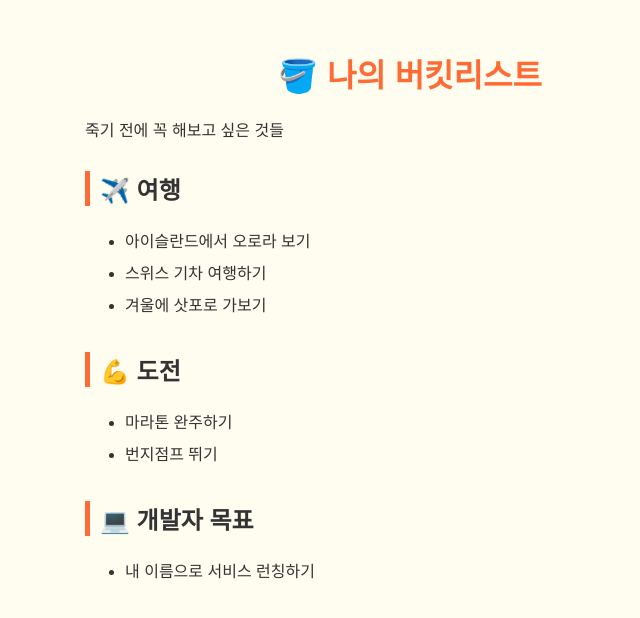
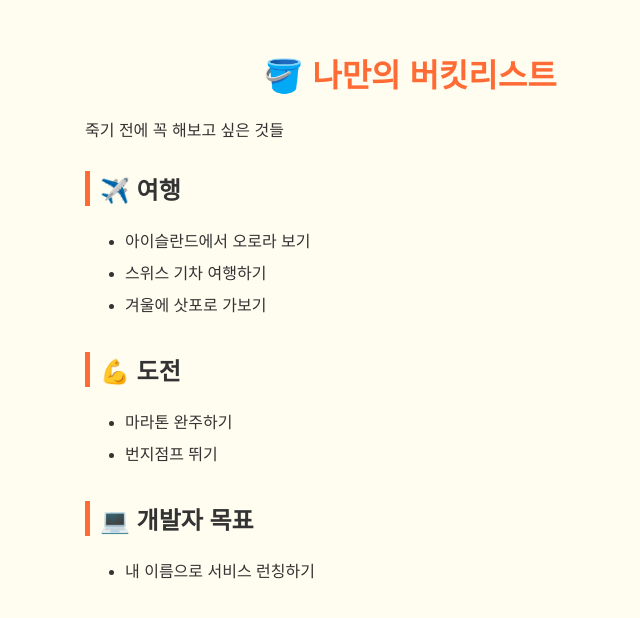
Before and after one commit to jinmokim2/my-bucketlist, a plain HTML site: page index.html in a window 1280 px wide. Shown: the whole page, without its empty margins (230-870 px from the left). Drawn offline with Linux system fonts and the light colour scheme.

Commit message:
h1 수정

```diff
--- a/index.html
+++ b/index.html
@@ -27,7 +27,7 @@
     </style>
   </head>
   <body>
-    <h1>🪣 나의 버킷리스트</h1>
+    <h1>🪣 나만의 버킷리스트</h1>
     <p>죽기 전에 꼭 해보고 싶은 것들</p>
 
     <h2>✈️ 여행</h2>
```
